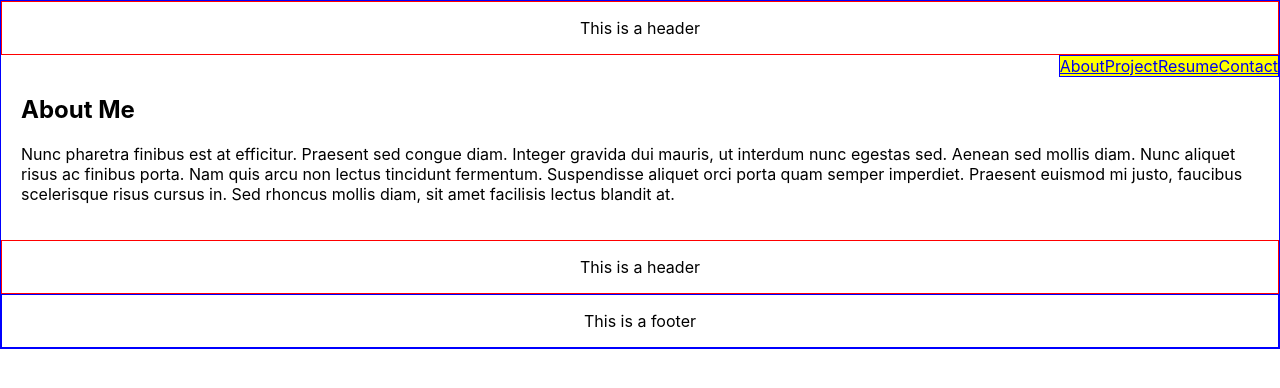
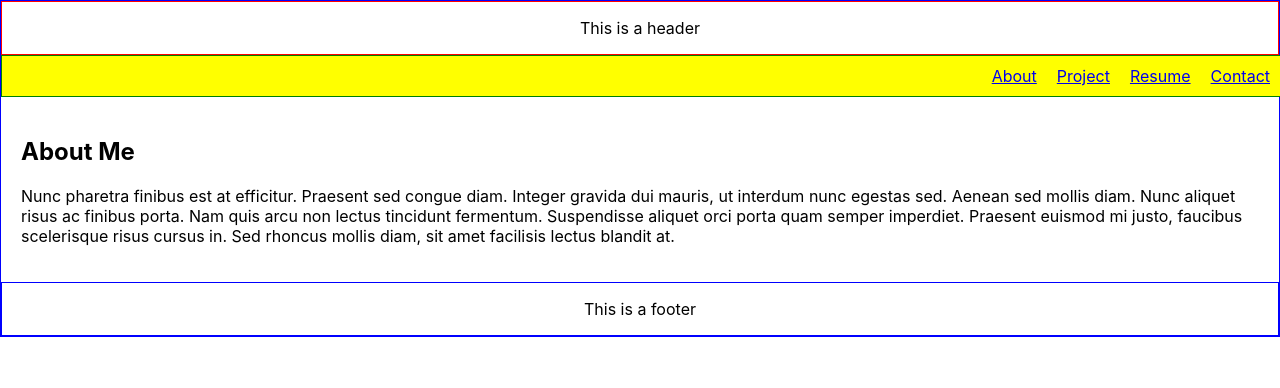
Before and after one commit to conniehhw/react-portfolio, a React (Create React App) app: page / in a window 1280 px wide. Shown: the top 388 px of the page. Built offline with nearby package versions, Linux system fonts and the light colour scheme.

Commit message:
fix nav bar alignment

```diff
--- a/src/components/NavTabs.jsx
+++ b/src/components/NavTabs.jsx
@@ -5,20 +5,25 @@ import "../styles/Navigation.css";
 // We assign them to their own variable names
 function NavTabs({ currentPage, handlePageChange }) {
   return (
-    <ul className="nav nav-tabs">
-      <li className="nav-item">
+    // <ul className="nav nav-tabs">
+    // <li className="nav-item">
+    <ul>
+      <li>
         <div>
           <a
             href="#project"
             onClick={() => handlePageChange("Project")}
             // // This is a conditional (ternary) operator that checks to see if the current page is "Home"
             // // If it is, we set the current page to 'nav-link-active', otherwise we set it to 'nav-link'
-            className={currentPage === "Home" ? "nav-link active" : "nav-link"}
+            className={
+              currentPage === "Project" ? "nav-link active" : "nav-link"
+            }
           >
             Project
           </a>
         </div>
       </li>
+      {/* <li className="nav-item"> */}
       <li className="nav-item">
         <a
           href="#about"
--- a/src/components/Navigation.jsx
+++ b/src/components/Navigation.jsx
@@ -3,17 +3,23 @@ import "../styles/Navigation.css";
 
 const Navigation = ({ handlePageChange }) => {
   return (
-    <div class="topnav-right">
-      <div>
+    <div class="nav justify-content-end">
+      <div class="nav-item">
         <a href="#About" onClick={() => handlePageChange("About")}>
           About
         </a>
+      </div>
+      <div class="nav-item">
         <a href="#Project" onClick={() => handlePageChange("Project")}>
           Project
         </a>
+      </div>
+      <div class="nav-item">
         <a href="#Resume" onClick={() => handlePageChange("Resume")}>
           Resume
         </a>
+      </div>
+      <div class="nav-item">
         <a href="#Contact" onClick={() => handlePageChange("Contact")}>
           Contact
         </a>
--- a/src/components/PortfolioContainer.jsx
+++ b/src/components/PortfolioContainer.jsx
@@ -33,7 +33,6 @@ const PortfolioContainer = () => {
         handlePageChange={handlePageChange}
       />
       {renderPage()}
-      <Header />
     </div>
   );
 };
--- a/src/components/pages/Project.js
+++ b/src/components/pages/Project.js
@@ -1,5 +1,3 @@
-import { toBePartiallyChecked } from "@testing-library/jest-dom/dist/matchers";
-import { findByLabelText } from "@testing-library/react";
 import React from "react";
 
 const styles = {
@@ -17,24 +15,16 @@ const styles = {
   },
 };
 
-// const Project = () => {
-//   return (
-//     <div style={styles.card}>
-//       <h2>Project</h2>
-//       <div style={styles.projectCard}>
-//         <a href="https://github.com/conniehhw/weather-dashboard">
-//           Project Name
-//         </a>
-//       </div>
-//     </div>
-//   );
-// };
-
 const ProjectCard = () => {
   return (
     <div style={styles.card}>
       <h2>Portfolio</h2>
       <div style={styles.container}>
+        <a
+          href="https://github.com/conniehhw/expressjs-note-taker"
+          target="_blank"
+          rel="noopener noreferrer"
+        >
           <img
             style={styles.projectCard}
             src="note-taker.jpg"
@@ -42,22 +32,33 @@ const ProjectCard = () => {
             width="200"
             height="150"
           ></img>
-        <a href="https://github.com/conniehhw/weather-dashboard">
+        </a>
+        <a
+          href="https://github.com/conniehhw/weather-dashboard"
+          target="_blank"
+          rel="noopener noreferrer"
+        >
           <img
             style={styles.projectCard}
             src="weather-dash.jpg"
-            alt="Note Taker"
+            alt="Weather Dashboard"
             width="200"
             height="150"
           ></img>
         </a>
+        <a
+          href="https://github.com/conniehhw/password-generator"
+          target="_blank"
+          rel="noopener noreferrer"
+        >
           <img
             style={styles.projectCard}
             src="password-gen.jpg"
-          alt="Note Taker"
+            alt="Password Generatorr"
             width="200"
             height="150"
           ></img>
+        </a>
         <img
           style={styles.projectCard}
           src="note-taker.jpg"
@@ -80,16 +81,8 @@ const ProjectCard = () => {
           height="150"
         ></img>
       </div>
-
-      <button>
-        <a href="https://github.com/conniehhw/expressjs-note-taker">
-          Note Taker
-        </a>
-      </button>
     </div>
   );
 };
 
 export default ProjectCard;
-
-//https://github.com/conniehhw/expressjs-note-taker
--- a/src/styles/Navigation.css
+++ b/src/styles/Navigation.css
@@ -1,8 +1,17 @@
-.topnav-right {
-  float: right;
+.nav {
+  /* float: right; */
+  /* text-align: right; */
   background: yellow;
-  border: solid 1px blue;
+  border: solid 1px green;
+  display: flex;
+  width: 100%;
+  justify-content: end;
 }
+
+.nav-item {
+  padding: 10px;
+}
+
 /*
 .topnav-right {
   float: right;
```
Lines whose indentation alone changed are shown as unchanged.
